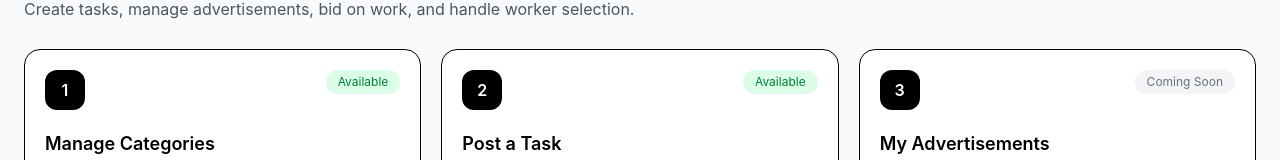
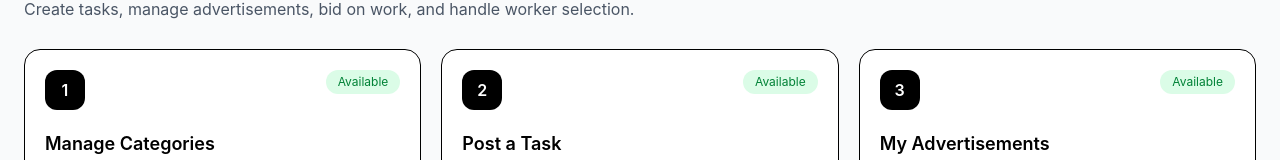
Before and after one commit to tu-Rahat/Gig_market, a React app in the folder frontend/: page /dashboard in a window 1280 px wide. Shown: the part 620-780 px from the top of the page. Built offline with nearby package versions, Linux system fonts and the light colour scheme; sample sign-in values are in the browser's storage; the HTML template or start-up script is replaced by a standard one.

Commit message:
header,footer,available bug fix

```diff
--- a/frontend/src/features/dashboard/dashboardItems.js
+++ b/frontend/src/features/dashboard/dashboardItems.js
@@ -24,7 +24,7 @@ export const dashboardSections = [
                 description:
                     "Edit or cancel your task advertisements.",
                 path: "/tasks/mine",
-                status: "coming",
+                status: "available",
             },
             {
                 number: 4,
@@ -32,7 +32,7 @@ export const dashboardSections = [
                 description:
                     "Browse open jobs and submit competitive bids.",
                 path: "/tasks/browse",
-                status: "coming",
+                status: "available",
             },
             {
                 number: 5,
@@ -88,7 +88,7 @@ export const dashboardSections = [
                 description:
                     "Find workers based on verified qualifications.",
                 path: "/workers/filter",
-                status: "coming",
+                status: "available",
             },
             {
                 number: 11,
@@ -96,7 +96,7 @@ export const dashboardSections = [
                 description:
                     "Manage skills, experience, and portfolio.",
                 path: "/profile/professional",
-                status: "coming",
+                status: "available",
             },
             {
                 number: 12,
@@ -136,7 +136,7 @@ export const dashboardSections = [
                 description:
                     "Manage demo payments held for active tasks.",
                 path: "/payments/escrow",
-                status: "coming",
+                status: "available",
             },
             {
                 number: 16,
@@ -144,7 +144,7 @@ export const dashboardSections = [
                 description:
                     "Track remaining task completion time.",
                 path: "/jobs/countdown",
-                status: "coming",
+                status: "available",
             },
             {
                 number: 17,
@@ -152,7 +152,7 @@ export const dashboardSections = [
                 description:
                     "Mark work complete and submit proof.",
                 path: "/jobs/completion",
-                status: "coming",
+                status: "available",
             },
             {
                 number: 18,
@@ -160,7 +160,7 @@ export const dashboardSections = [
                 description:
                     "Approve or reject submitted work.",
                 path: "/jobs/approval",
-                status: "coming",
+                status: "available",
             },
             {
                 number: 19,
```
